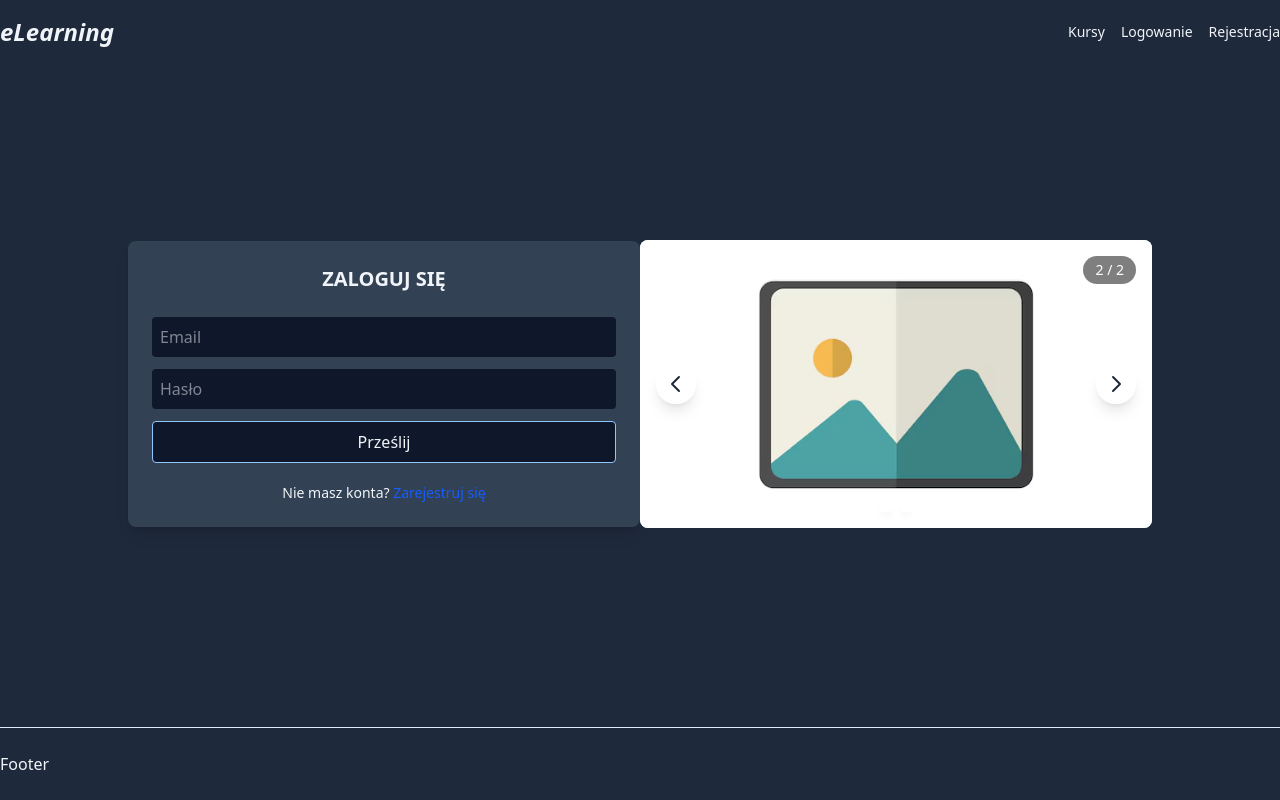
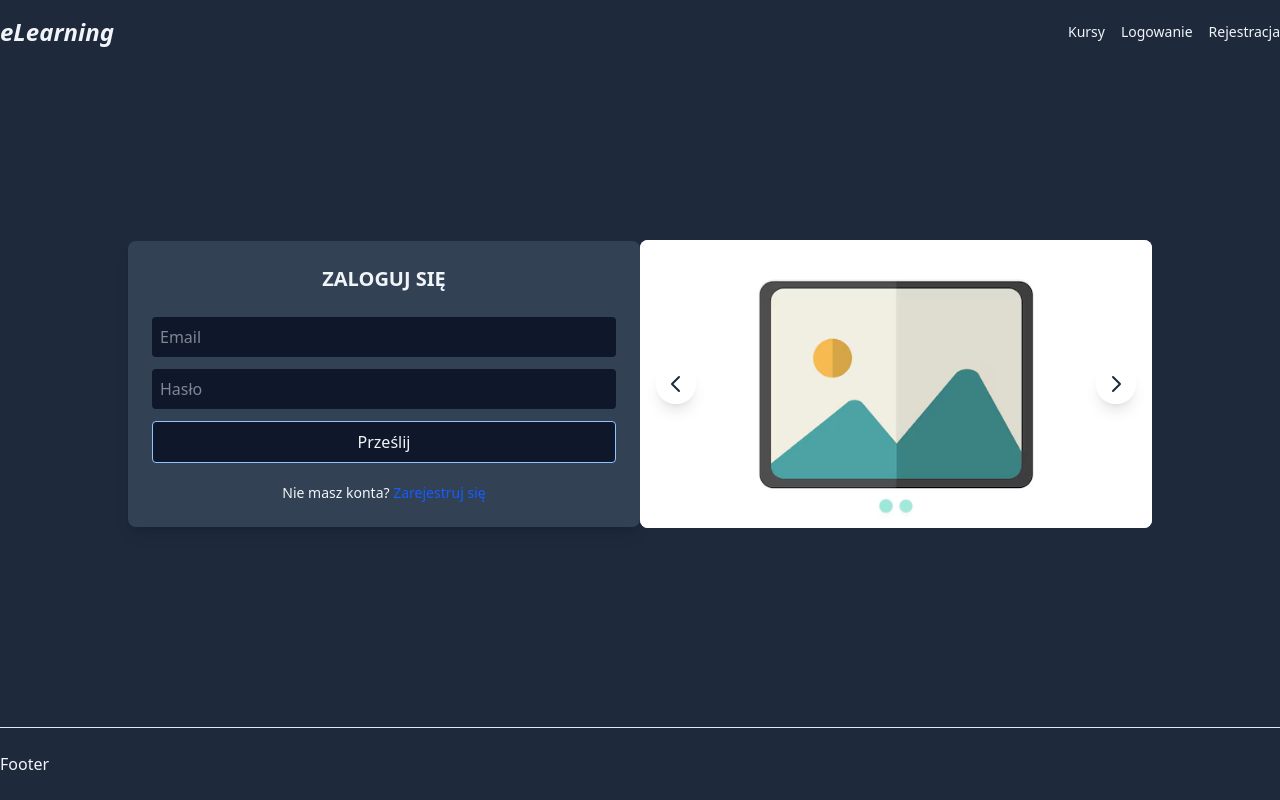
Before and after one commit to PiotrO9/elearning, a Vue app in the folder FE/: page /auth in a window 1280 px wide. Built offline with nearby package versions, Linux system fonts and the light colour scheme; no server answers; the HTML template or start-up script is replaced by a standard one.

Commit message:
refactor: carousel refactor deleted counter rt

```diff
--- a/FE/src/components/Carousel.vue
+++ b/FE/src/components/Carousel.vue
@@ -151,19 +151,14 @@ onUnmounted(() => {
                 :key="`dot-${index}`"
                 @click="goToSlide(index)"
                 :class="[
-                    'h-3 w-3 rounded-full transition-all duration-300 focus:outline-none focus:ring-2 focus:ring-blue-500 focus:ring-offset-2',
+                    'h-3 w-3 rounded-full transition-all duration-300 focus-within:ring-primary focus:outline-none focus:ring-2 focus:ring-offset-2',
                     index === currentIndex
-                        ? 'bg-white scale-125 shadow-lg'
-                        : 'bg-white/50 hover:bg-white/75 hover:scale-110',
+                        ? 'bg-primary scale-125 shadow-lg'
+                        : 'bg-primary/40 hover:bg-primary/100 hover:scale-110',
                 ]"
                 :aria-label="`Go to slide ${index + 1}`"
                 :aria-current="index === currentIndex ? 'true' : 'false'"
             ></button>
-        </div>
-
-        <!-- Slide Counter -->
-        <div class="absolute top-4 right-4 rounded-full bg-black/50 px-3 py-1 text-sm text-white">
-            {{ currentIndex + 1 }} / {{ images.length }}
         </div>
     </div>
 </template>
```
